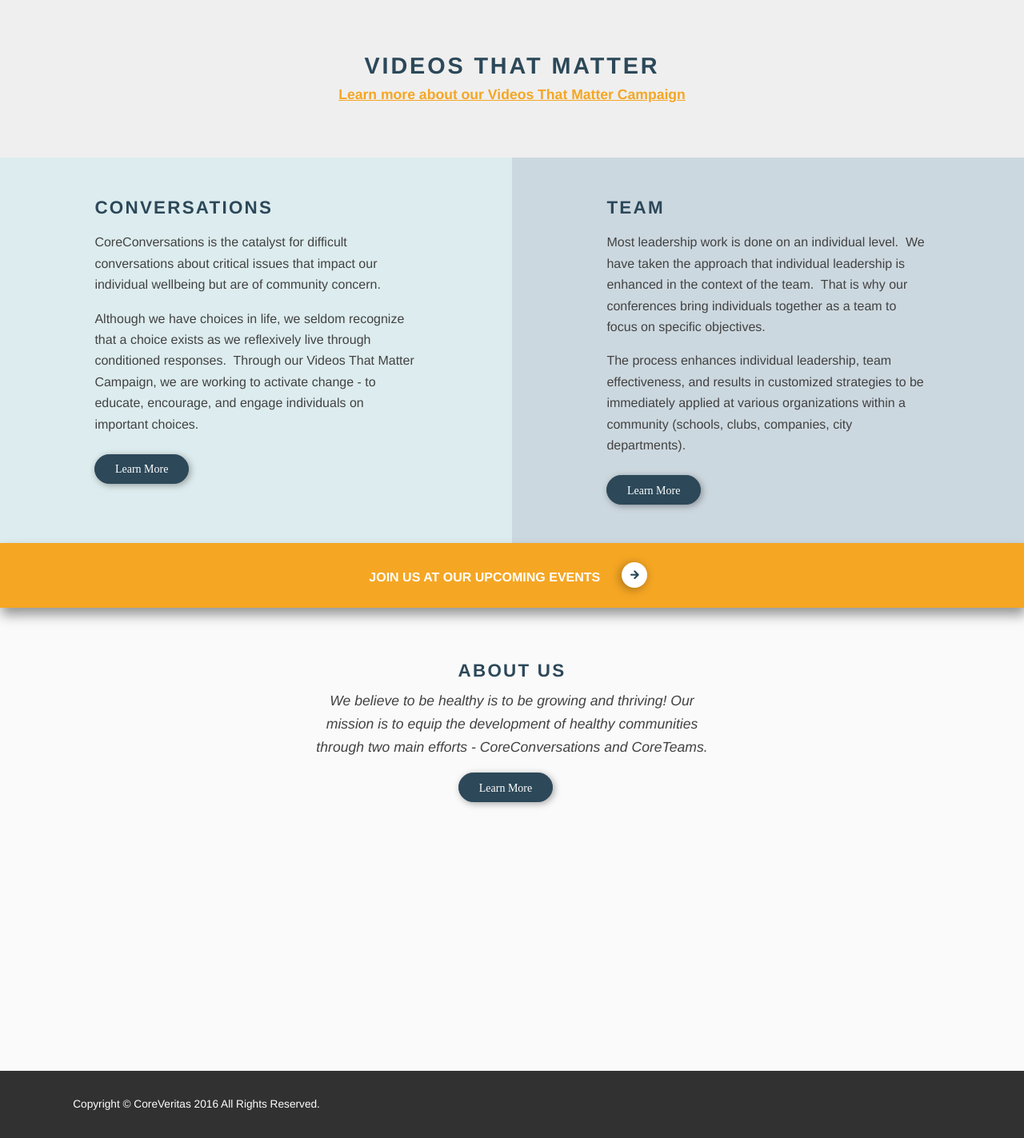
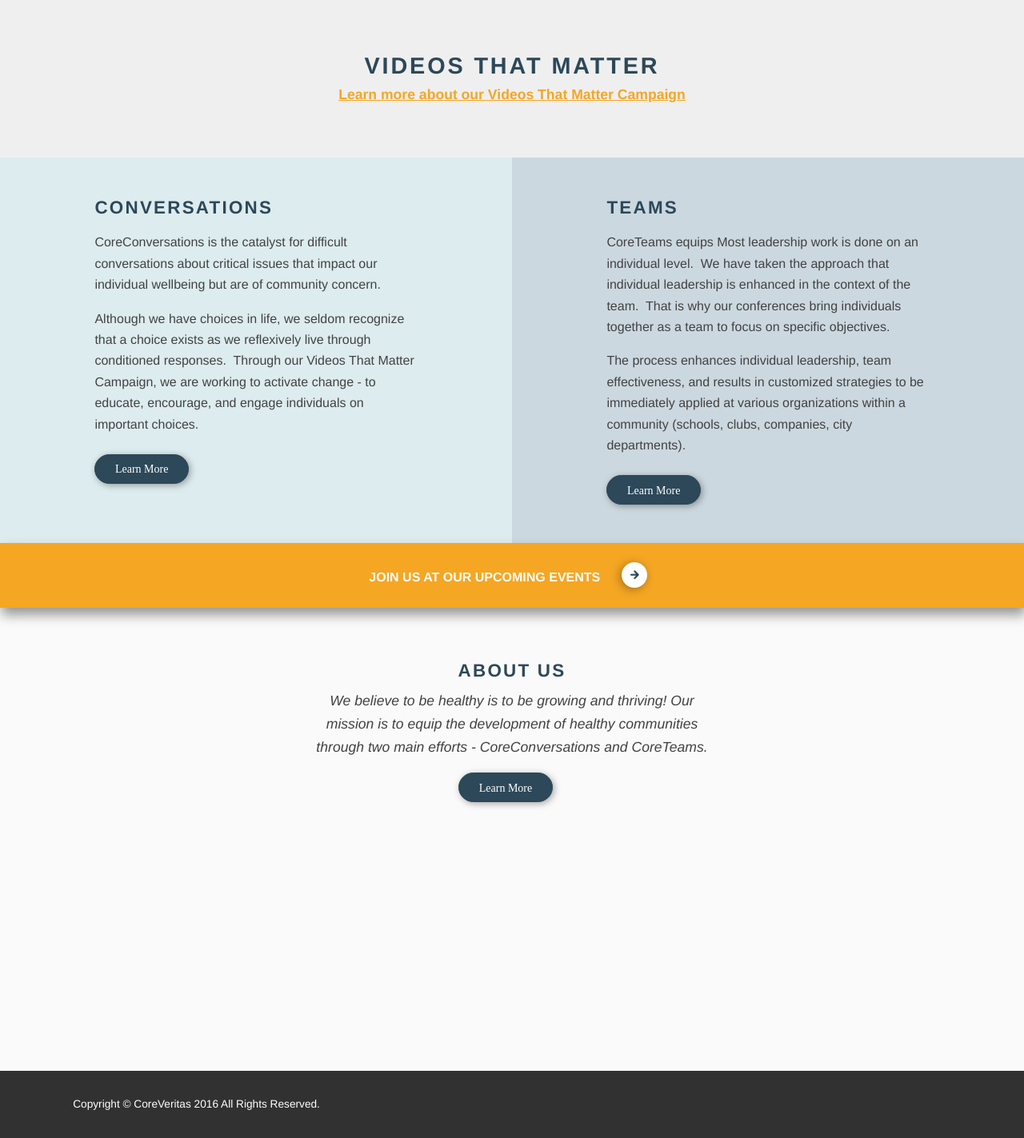
Before and after one commit to michaeldmcqueen/coreveritas.org, a Jekyll site: the page built from index.html, in a window 1280 px wide. Shown: the part 909-2332 px from the top of the page at 80% size. Built offline with Jekyll 4.4.1, drawn with Linux system fonts in a browser that asks for light colours; nearby versions of some CDN libraries; the list of posts is cut into pages by our own code.

Commit message:
Updated '/_layouts/front.html' via CloudCannon

```diff
--- a/_layouts/front.html
+++ b/_layouts/front.html
@@ -24,7 +24,7 @@
     <section class="content-wrapper wrap">
       <div class="team-conversation">
         <div class="col col-1 conversation editable"><div class="block-wrapper"><h3>Conversations</h3><p>CoreConversations is the catalyst for difficult conversations about critical issues that impact our individual wellbeing but are of community concern.</p><p>Although we have choices in life, we seldom recognize that a choice exists as we reflexively live through conditioned responses.&nbsp; Through our Videos That Matter Campaign, we are working to activate change - to educate, encourage, and engage individuals on important choices.</p><div class="btn"><a href="/conversations">Learn More</a></div></div></div>
-        <div class="col col-2 team editable"><div class="block-wrapper"><h3>Team</h3><p>Most leadership work is done on an individual level.&nbsp; We have taken the approach that individual leadership is enhanced in the context of the team.&nbsp; That is why our conferences bring individuals together as a team to focus on specific objectives.&nbsp;</p><p>The process enhances individual leadership, team effectiveness, and results in customized strategies to be immediately applied at various organizations within a community (schools, clubs, companies, city departments).&nbsp;</p><div class="btn"><a href="/team">Learn More</a></div></div></div>
+        <div class="col col-2 team editable"><div class="block-wrapper"><h3>Teams</h3><p>CoreTeams equips Most leadership work is done on an individual level.&nbsp; We have taken the approach that individual leadership is enhanced in the context of the team.&nbsp; That is why our conferences bring individuals together as a team to focus on specific objectives.&nbsp;</p><p>The process enhances individual leadership, team effectiveness, and results in customized strategies to be immediately applied at various organizations within a community (schools, clubs, companies, city departments).&nbsp;</p><div class="btn"><a href="/team">Learn More</a></div></div></div>
       </div>
       <div class="participate-call editable"><a href="http://coreteamexperience.com/" target="_blank">JOIN US AT OUR UPCOMING EVENTS <img src="/assets/images/arrow-light.png" alt="" /></a></div>
       <div class="about-us-front">
```
